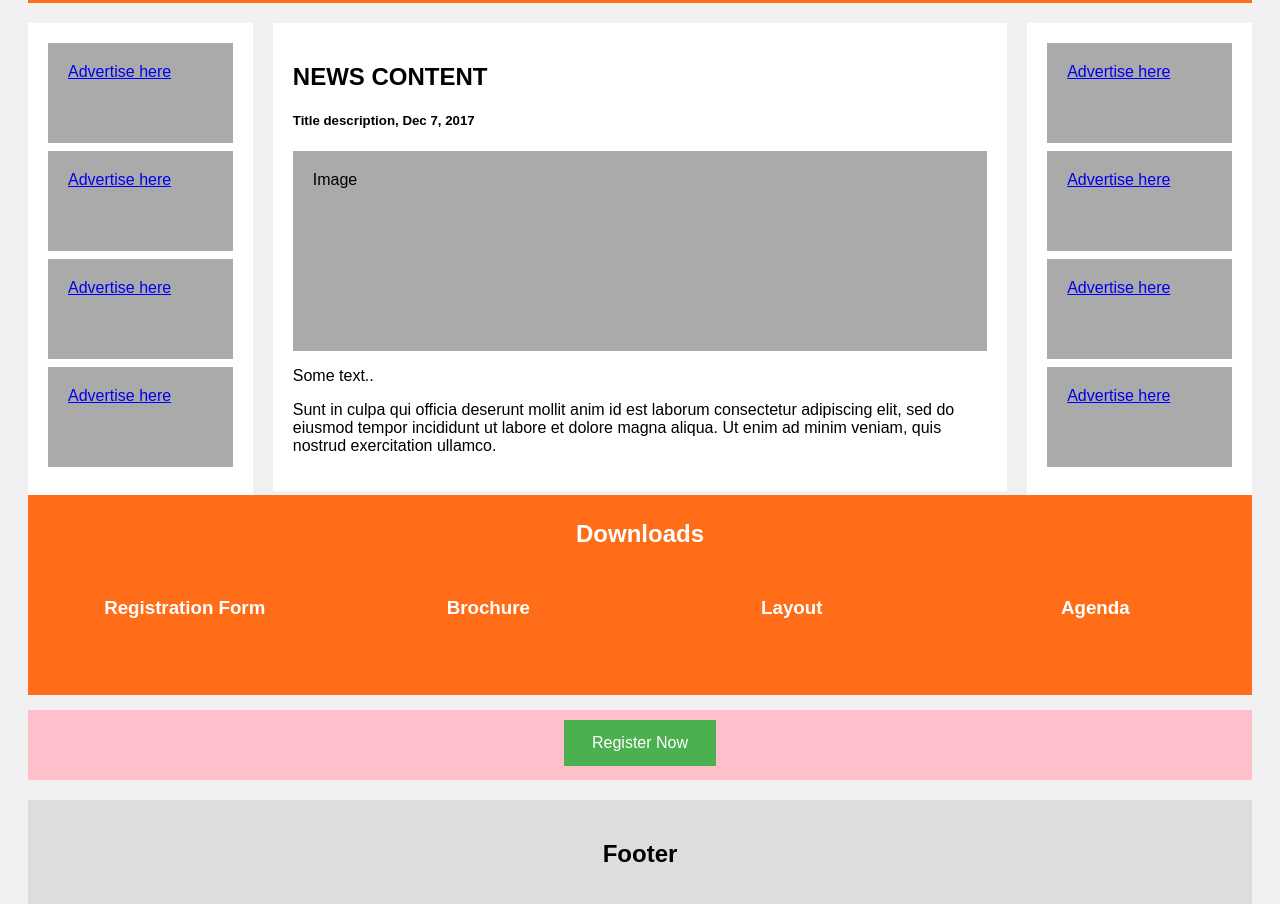
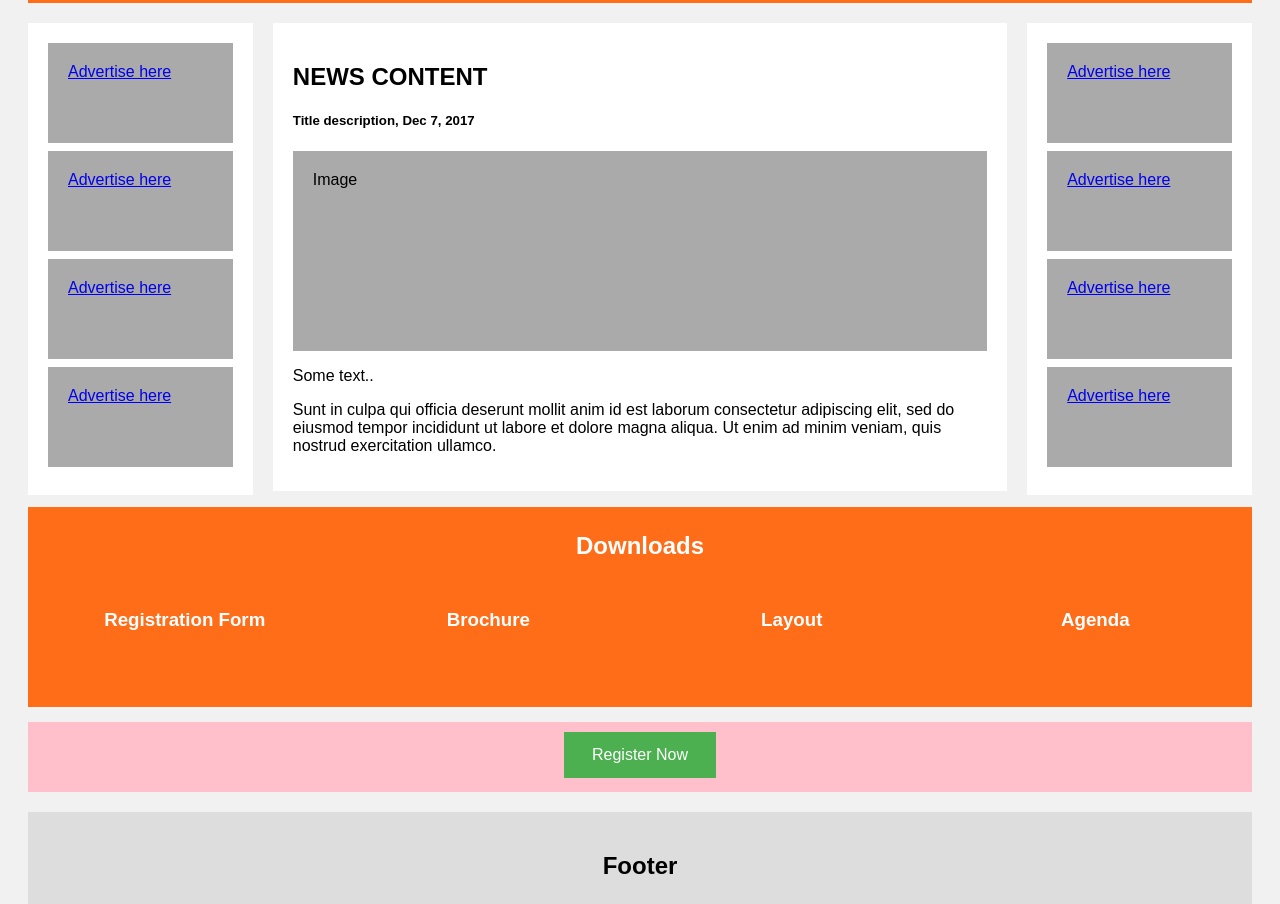
Before and after one commit to dynamitetechnology/steelgroup, a plain HTML site: page index.html in a window 1280 px wide. Shown: the part 315-1219 px from the top of the page. Drawn offline with Linux system fonts and the light colour scheme.

Commit message:
Update index.html

```diff
--- a/index.html
+++ b/index.html
@@ -80,6 +80,12 @@ padding:5px;
 min-height:200px;
    background: #ff6d18;
     color: honeydew;
+
+}
+
+.bg-color{
+background: #ff6d18;
+margin-top :12px;
 }
 
 .download-text{
@@ -132,6 +138,7 @@ margin-top:15px;
   .column  {
     width: 100%;
   }
+
 }
 
 .button {
@@ -190,7 +197,7 @@ margin-top:15px;
 
 
 
-<div class="row">
+<div class="row bg-color">
 <div class="Downloadbtn">
   <h2 class="download-text">Downloads</h2>
   <div class="column">
```
